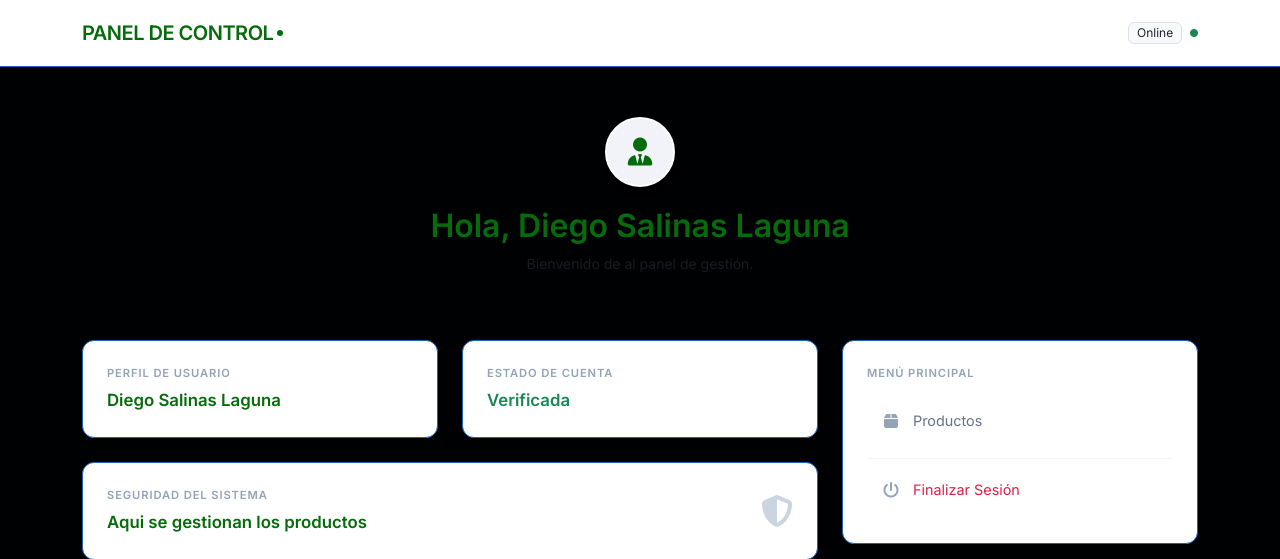
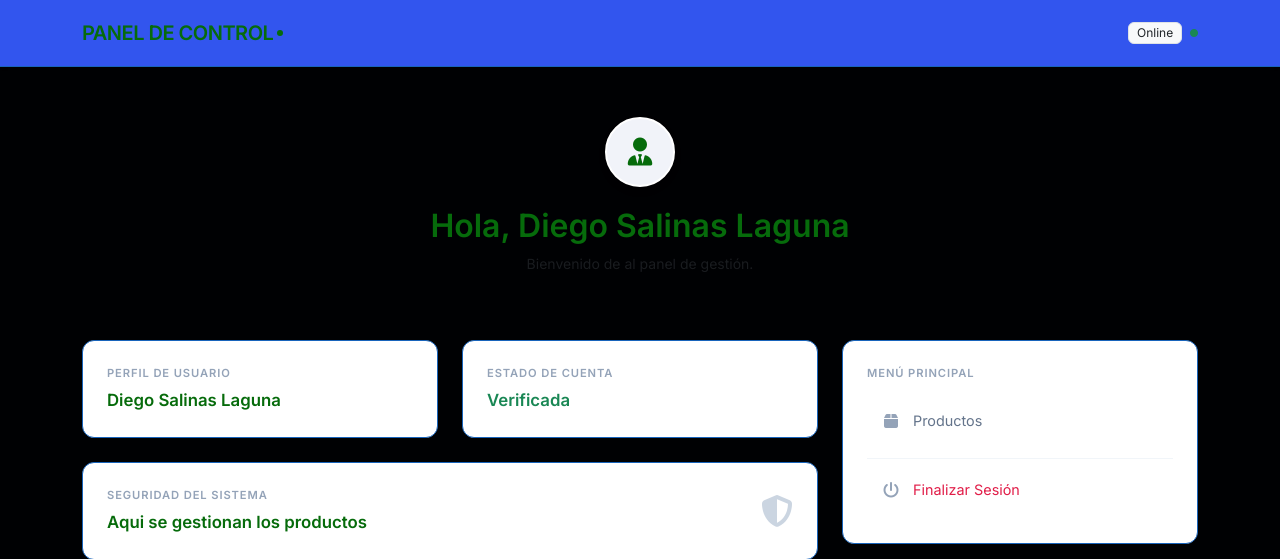
Before and after one commit to EsauRamireZ/PythonPollo, a Flask app: page /dashboard in a window 1280 px wide. Shown: the top 559 px of the page. Run offline with Flask 3, Linux system fonts and the light colour scheme; a user stored in the database is signed in; data comes from the database, SQL or seed files in the repository.

Commit message:
Update dashboard.html

```diff
--- a/templates/dashboard.html
+++ b/templates/dashboard.html
@@ -31,7 +31,7 @@
 
         /* Navbar Profesional */
         .navbar {
-            background: white;
+            background: rgb(50, 85, 238);
             border-bottom: 1px solid var(--border-color);
             padding: 0.8rem 0;
             box-shadow: 0 2px 4px rgba(0,0,0,0.02);
```
